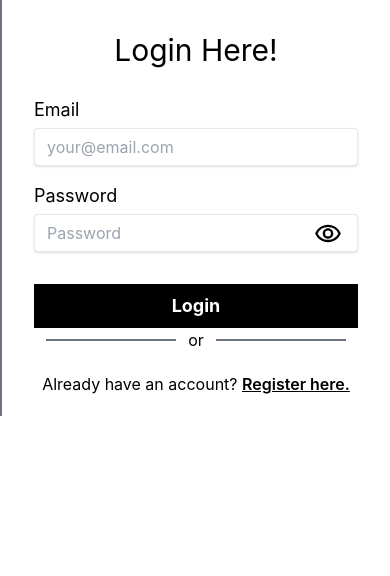
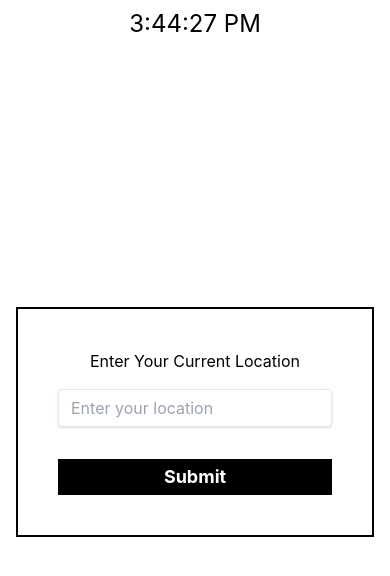
Before and after one commit to khanshorif331/job-task, a React (Create React App) app: page /location in a window 390 px wide. Shown: the top 576 px of the page. Built offline with nearby package versions, Linux system fonts and the light colour scheme.

Commit message:
location page done

```diff
--- a/src/App.tsx
+++ b/src/App.tsx
@@ -1,6 +1,7 @@
 import React from 'react'
 import { Route, Routes } from 'react-router-dom'
 import './App.css'
+import Location from './Components/Location'
 import Login from './Components/Login'
 import Register from './Components/Register'
 
@@ -11,6 +12,7 @@ function App() {
 				<Route path="/" element={<Login></Login>}></Route>
 				<Route path="/login" element={<Login></Login>}></Route>
 				<Route path="/register" element={<Register></Register>}></Route>
+				<Route path="/location" element={<Location></Location>}></Route>
 				<Route path="*" element={<Login></Login>}></Route>
 			</Routes>
 		</div>
--- /dev/null
+++ b/src/Components/Location.tsx
@@ -0,0 +1,45 @@
+import React from 'react'
+import { useForm } from 'react-hook-form'
+
+const Location = () => {
+	const time = new Date().toLocaleTimeString()
+	const { register, handleSubmit, reset } = useForm()
+
+	const handleLocation = (data: any) => {
+		reset()
+		console.log(data)
+	}
+	return (
+		<div className="flex flex-col items-center justify-center w-full h-screen">
+			<p className="absolute top-0 text-2xl p-2">{time}</p>
+			<div className="border-2 border-black p-10">
+				<h1 className="text-center">Enter Your Current Location</h1>
+
+				<form
+					onSubmit={handleSubmit(handleLocation)}
+					className=" pt-3 md:pt-8"
+				>
+					<div>
+						<input
+							{...register('location', { required: true })}
+							type="text"
+							id="location"
+							placeholder="Enter your location"
+							className="shadow appearance-none border rounded w-full py-2 px-3 text-gray-700 mt-1 leading-tight focus:outline-none focus:shadow-outline"
+						/>
+
+						<div className="text-center">
+							<input
+								type="submit"
+								value="Submit"
+								className="bg-black text-white font-bold text-lg hover:bg-gray-700 p-1 mt-8 cursor-pointer w-full"
+							/>
+						</div>
+					</div>
+				</form>
+			</div>
+		</div>
+	)
+}
+
+export default Location
--- a/src/Components/Login.tsx
+++ b/src/Components/Login.tsx
@@ -1,13 +1,18 @@
 import React from 'react'
-import { Link } from 'react-router-dom'
+import { Link, useLocation, useNavigate } from 'react-router-dom'
 
 import { useForm } from 'react-hook-form'
 import { MdOutlineVisibilityOff, MdOutlineVisibility } from 'react-icons/md'
+import { useAppDispatch, useAppSelector } from '../Store/hooks'
+import { login as LoggingIn } from '../Store/user/UserSlice'
 
 const Login = () => {
 	const [showPassword, setShowPassword] = React.useState(false)
+	const dispatch = useAppDispatch()
+	const users = useAppSelector(state => state.users)
 
 	type User = {
+		name: null
 		email: string
 		password: string
 	}
@@ -18,12 +23,22 @@ const Login = () => {
 		handleSubmit,
 		reset,
 	} = useForm<User>()
-	// const navigate = useNavigate()
+	const navigate = useNavigate()
 	// let location = useLocation()
 	// let from = location.state?.from?.pathname || '/'
 
 	const handleLogin = (data: User) => {
-		console.log(data)
+		// const checkUser = users.find(user=>user.email===data.email && user.password===data.password)
+		dispatch(LoggingIn(data))
+		console.log(data, 'login')
+		if (users.loggedIn) {
+			navigate('/location')
+		} else {
+			alert('Invalid Credentials')
+		}
+		// navigate('/register')
+		console.log(users.loggedIn, 'status')
+
 		reset()
 	}
 
--- a/src/Components/Register.tsx
+++ b/src/Components/Register.tsx
@@ -8,6 +8,7 @@ import { register as Registration } from '../Store/user/UserSlice'
 
 const Register = () => {
 	const [showPassword, setShowPassword] = React.useState(false)
+	const navigate = useNavigate()
 	const users = useAppSelector(state => state.users)
 	console.log(users, 'users')
 
@@ -27,7 +28,6 @@ const Register = () => {
 		reset,
 	} = useForm<NewUser>()
 
-	// const navigate = useNavigate()
 	// let location = useLocation();
 	// let from = location.state?.from?.pathname || "/";
 
@@ -35,6 +35,7 @@ const Register = () => {
 		console.log(data)
 		dispatch(Registration(data))
 		reset()
+		navigate('/location')
 	}
 
 	return (
--- a/src/Store/user/UserSlice.ts
+++ b/src/Store/user/UserSlice.ts
@@ -2,18 +2,18 @@ import { createSlice, PayloadAction } from '@reduxjs/toolkit'
 
 
 interface user {
-    name: string,
+    name: string | null,
     email: string,
     password: string,
 }
 
 interface userState {
-    value : user[]
+    users : user[]
     loggedIn: boolean
 }
 
 const initialState: userState = {
-    value: [],
+    users: [],
     loggedIn: false
 }
 
@@ -22,12 +22,13 @@ export const userSlice = createSlice({
     initialState,
     reducers: {
         register: (state, action: PayloadAction<user>) => {
-            state.value=[...state.value,
+            state.users=[...state.users,
                 action.payload]
             // state.value.push(action.payload)
         },
         login: (state, action: PayloadAction<user>) => {
-            const user = state.value.find((user) => user.email === action.payload.email)
+            // state.loggedIn = true
+            const user = state.users.find((user) => user.email === action.payload.email && user.password === action.payload.password)
             if(user){
                  state.loggedIn = true
             }else{
```
